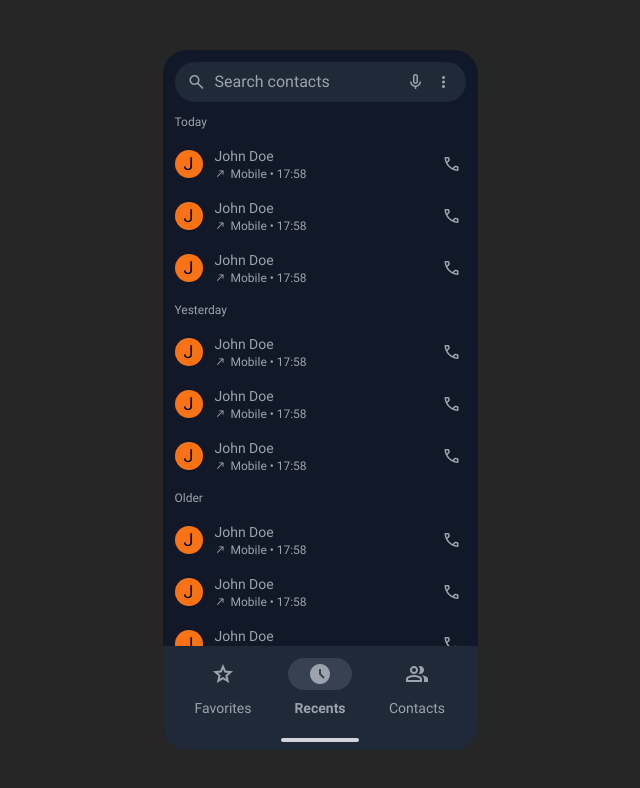
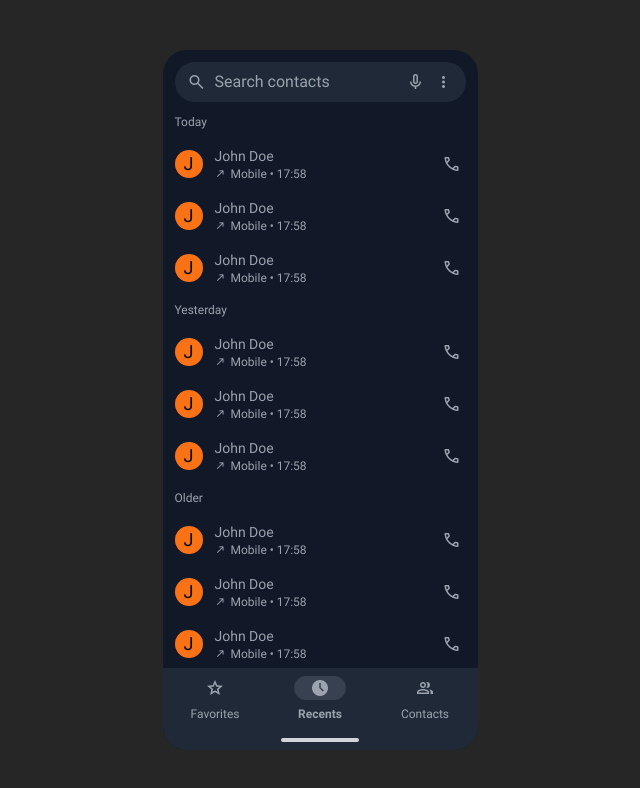
Before and after one commit to loucabaigneres/google-phone-app, a Vue app: page / in a window 1280 px wide. Shown: the top 788 px of the page, without its empty margins (320-960 px from the left). Built offline with nearby package versions, Linux system fonts and the light colour scheme.

Commit message:
💄 Update Nav UI

```diff
--- a/src/components/Nav.vue
+++ b/src/components/Nav.vue
@@ -4,24 +4,30 @@ import { RouterLink } from "vue-router"
 
 <template>
   <nav class="w-full bg-gray-800 text-center">
-    <div class="grid grid-cols-3 p-3 text-gray-400">
-      <RouterLink to="/favorites" class="flex flex-col items-center gap-2">
-        <span class="material-symbols-outlined rounded-3xl px-5 py-1">
+    <div class="grid grid-cols-3 py-2 text-gray-400">
+      <RouterLink to="/favorites" class="flex flex-col items-center gap-1.5">
+        <span
+          class="material-symbols-outlined rounded-3xl px-4 py-0.5 text-xl/5"
+        >
           star
         </span>
-        <span class="text-sm"> Favorites </span>
+        <span class="text-xs"> Favorites </span>
       </RouterLink>
-      <RouterLink to="/" class="flex flex-col items-center gap-2">
-        <span class="material-symbols-outlined rounded-3xl px-5 py-1">
+      <RouterLink to="/" class="flex flex-col items-center gap-1.5">
+        <span
+          class="material-symbols-outlined rounded-3xl px-4 py-0.5 text-xl/5"
+        >
           schedule
         </span>
-        <span class="text-sm"> Recents </span>
+        <span class="text-xs"> Recents </span>
       </RouterLink>
-      <RouterLink to="/contacts" class="flex flex-col items-center gap-2">
-        <span class="material-symbols-outlined rounded-3xl px-5 py-1">
+      <RouterLink to="/contacts" class="flex flex-col items-center gap-1.5">
+        <span
+          class="material-symbols-outlined rounded-3xl px-4 py-0.5 text-xl/5"
+        >
           group
         </span>
-        <span class="text-sm"> Contacts </span>
+        <span class="text-xs"> Contacts </span>
       </RouterLink>
     </div>
     <div class="flex w-full justify-center py-2">
```
